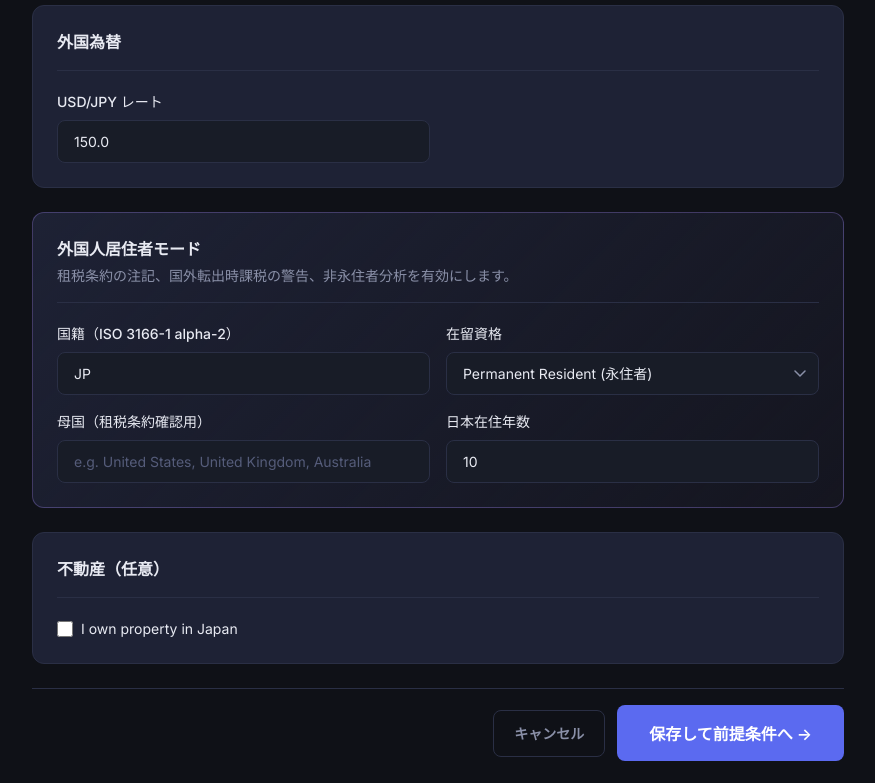
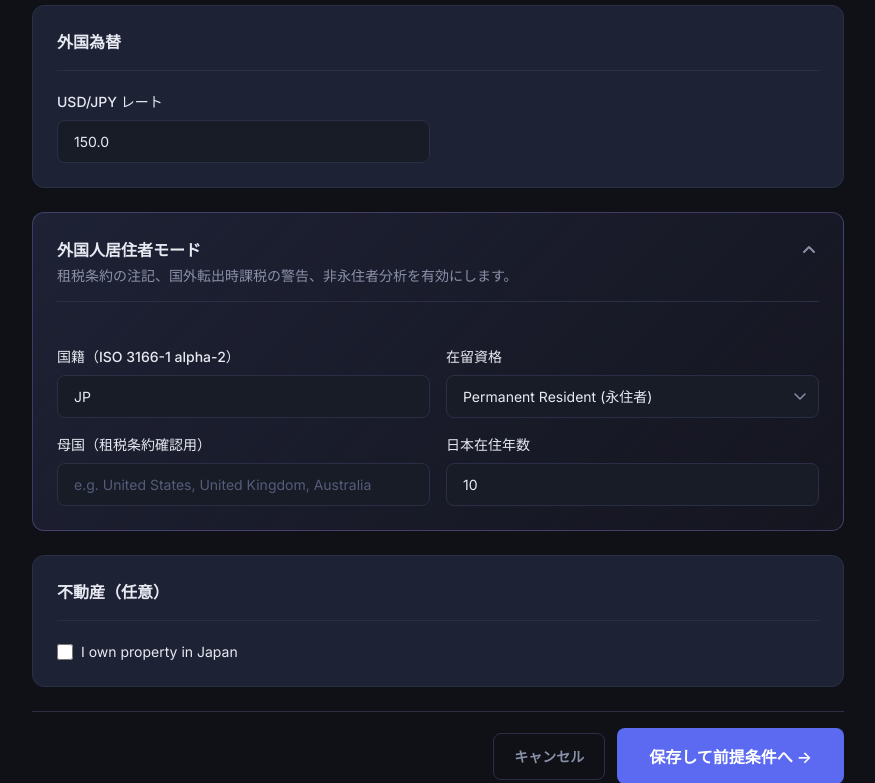
Before and after one commit to thinknzombie/JPFIRECalc, a Flask app: page /profile/new in a window 1280 px wide. Shown: the part 2212-2995 px from the top of the page, without its empty margins (202-1077 px from the left). Run offline with Flask 3, Linux system fonts and the light colour scheme; some libraries are stand-ins or nearby versions.

Commit message:
feat(ux): collapse Foreigners Mode section behind toggle
Section is hidden by default with a chevron button to expand.
Auto-expands when the user has already filled in non-JP fields
(nationality ≠ JP, treaty_country, or years_in_japan > 0).
CSS: smooth fade-slide animation on open, chevron rotates 180° when expanded.

Co-Authored-By: Claude Sonnet 4.6 <noreply@anthropic.com>

```diff
--- a/web/static/css/style.css
+++ b/web/static/css/style.css
@@ -1242,6 +1242,43 @@ img, svg { display: block; max-width: 100%; }
   background: linear-gradient(135deg, var(--color-bg-card), rgba(167,139,250,0.04));
 }
 
+/* Collapsible section header (Foreigners Mode) */
+.collapsible-header {
+  display: flex;
+  align-items: flex-start;
+  justify-content: space-between;
+  gap: var(--space-4);
+  width: 100%;
+  background: none;
+  border: none;
+  border-bottom: 1px solid var(--color-border);
+  padding: 0 0 var(--space-4) 0;
+  margin-bottom: var(--space-6);
+  cursor: pointer;
+  text-align: left;
+  color: inherit;
+}
+.collapsible-header:hover .form-section-title { color: var(--color-primary); }
+.collapsible-header__text { flex: 1 1 0; }
+.collapsible-header .form-section-title   { margin: 0 0 var(--space-1) 0; }
+.collapsible-header .form-section-subtitle { margin: 0; }
+
+.collapsible-chevron {
+  flex-shrink: 0;
+  margin-top: 3px;
+  color: var(--color-text-muted);
+  transition: transform var(--transition-base), color var(--transition-fast);
+}
+.collapsible-header:hover .collapsible-chevron { color: var(--color-primary); }
+.collapsible-header[aria-expanded="true"] .collapsible-chevron { transform: rotate(180deg); }
+
+.collapsible-body { animation: fadeSlideDown var(--transition-base) ease; }
+
+@keyframes fadeSlideDown {
+  from { opacity: 0; transform: translateY(-6px); }
+  to   { opacity: 1; transform: translateY(0); }
+}
+
 /* ============================================================
    Charts
    ============================================================ */
--- a/web/templates/profile.html
+++ b/web/templates/profile.html
@@ -144,9 +144,30 @@
       </div>
     </div>
 
-    {# ── Foreigners Mode ───────────────────────────────────────────────────── #}
+    {# ── Foreigners Mode (collapsible) ────────────────────────────────────── #}
+    {# Auto-expand if user has already filled in foreigner-specific fields #}
+    {% set foreigner_active = (
+         profile.nationality and profile.nationality | upper != 'JP'
+      or profile.treaty_country
+      or (profile.years_in_japan and profile.years_in_japan > 0)
+    ) %}
     <div class="form-card form-card--foreigners">
-      {{ section("Foreigners Mode", "Enables DTA treaty notes, exit tax warnings, and non-permanent resident analysis.", key="section.foreigners") }}
+      <button type="button"
+              class="collapsible-header"
+              id="foreignerToggle"
+              aria-expanded="{{ 'true' if foreigner_active else 'false' }}"
+              aria-controls="foreignerFields">
+        <div class="collapsible-header__text">
+          <h3 class="form-section-title" data-i18n="section.foreigners">Foreigners Mode</h3>
+          <p class="form-section-subtitle" data-i18n="section.foreigners.sub">Enables DTA treaty notes, exit tax warnings, and non-permanent resident analysis.</p>
+        </div>
+        <svg class="collapsible-chevron" width="20" height="20" viewBox="0 0 20 20"
+             fill="none" stroke="currentColor" stroke-width="2" stroke-linecap="round"
+             stroke-linejoin="round" aria-hidden="true">
+          <polyline points="5 8 10 13 15 8"/>
+        </svg>
+      </button>
+      <div id="foreignerFields" class="collapsible-body" {% if not foreigner_active %}hidden{% endif %}>
         <div class="form-grid form-grid--2">
           {{ field("nationality", "Nationality (ISO 3166-1 alpha-2)",
                    value=profile.nationality, placeholder="JP, US, GB, AU…") }}
@@ -167,6 +188,7 @@
           {{ field("years_in_japan", "Years Resident in Japan",
                    value=profile.years_in_japan,
                    type="number", min=0, max=60) }}
+        </div>
       </div>
     </div>
 
@@ -204,6 +226,7 @@
 
 {% block scripts %}
 <script>
+  // ── Real Estate toggle (checkbox) ──────────────────────────────────────────
   const ownsProperty = document.getElementById('owns_property');
   const propertyFields = document.getElementById('propertyFields');
   if (ownsProperty && propertyFields) {
@@ -211,6 +234,19 @@
       propertyFields.style.display = ownsProperty.checked ? '' : 'none';
     });
   }
+
+  // ── Foreigners Mode toggle (collapsible header button) ────────────────────
+  const foreignerToggle = document.getElementById('foreignerToggle');
+  const foreignerFields = document.getElementById('foreignerFields');
+  if (foreignerToggle && foreignerFields) {
+    foreignerToggle.addEventListener('click', () => {
+      const expanded = foreignerToggle.getAttribute('aria-expanded') === 'true';
+      foreignerToggle.setAttribute('aria-expanded', String(!expanded));
+      foreignerFields.hidden = expanded;
+    });
+  }
+
+  // ── Tooltip hover ─────────────────────────────────────────────────────────
   document.querySelectorAll('.tooltip-trigger').forEach(el => {
     el.addEventListener('mouseenter', () => {
       const tip = document.createElement('div');
```
Lines whose indentation alone changed are shown as unchanged.
